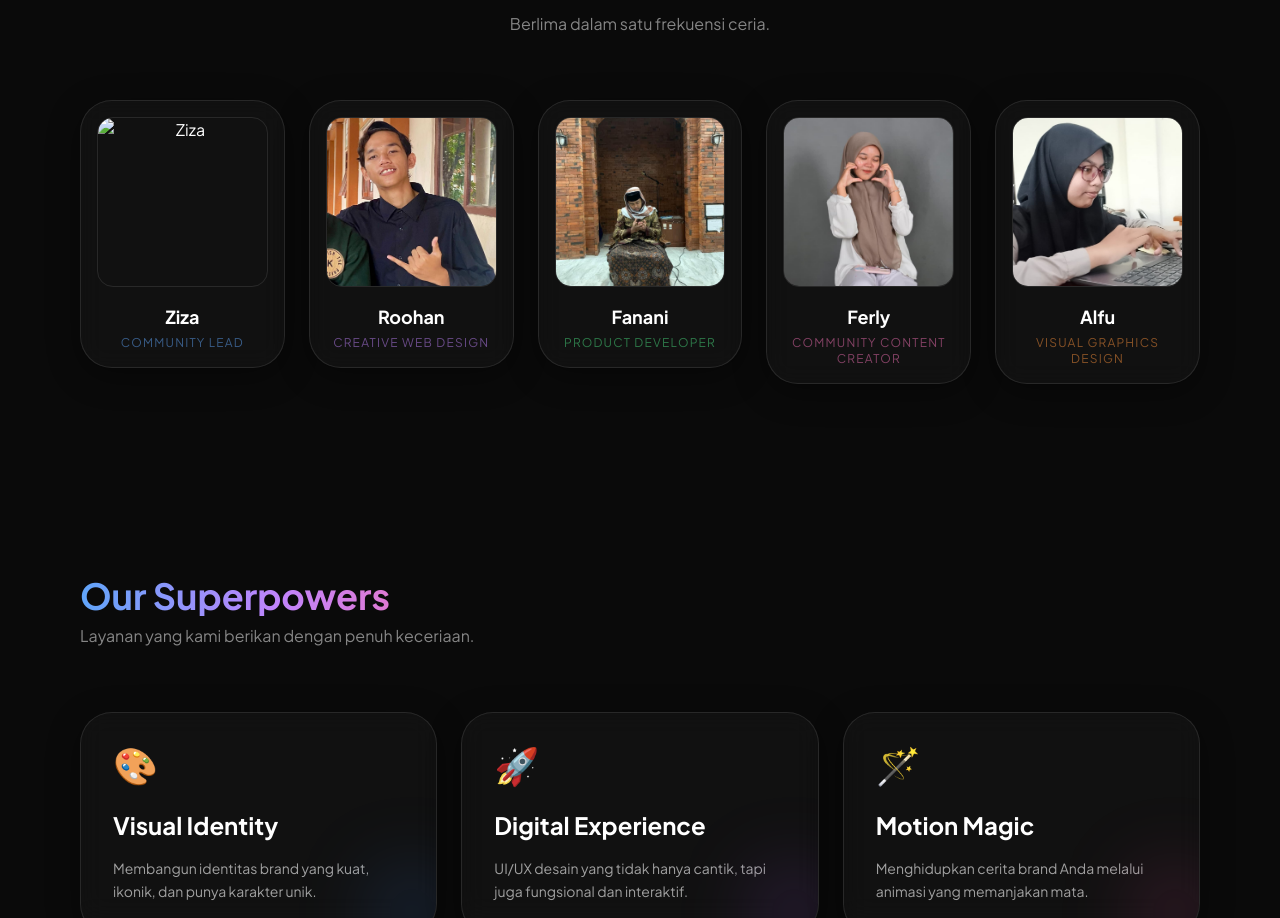
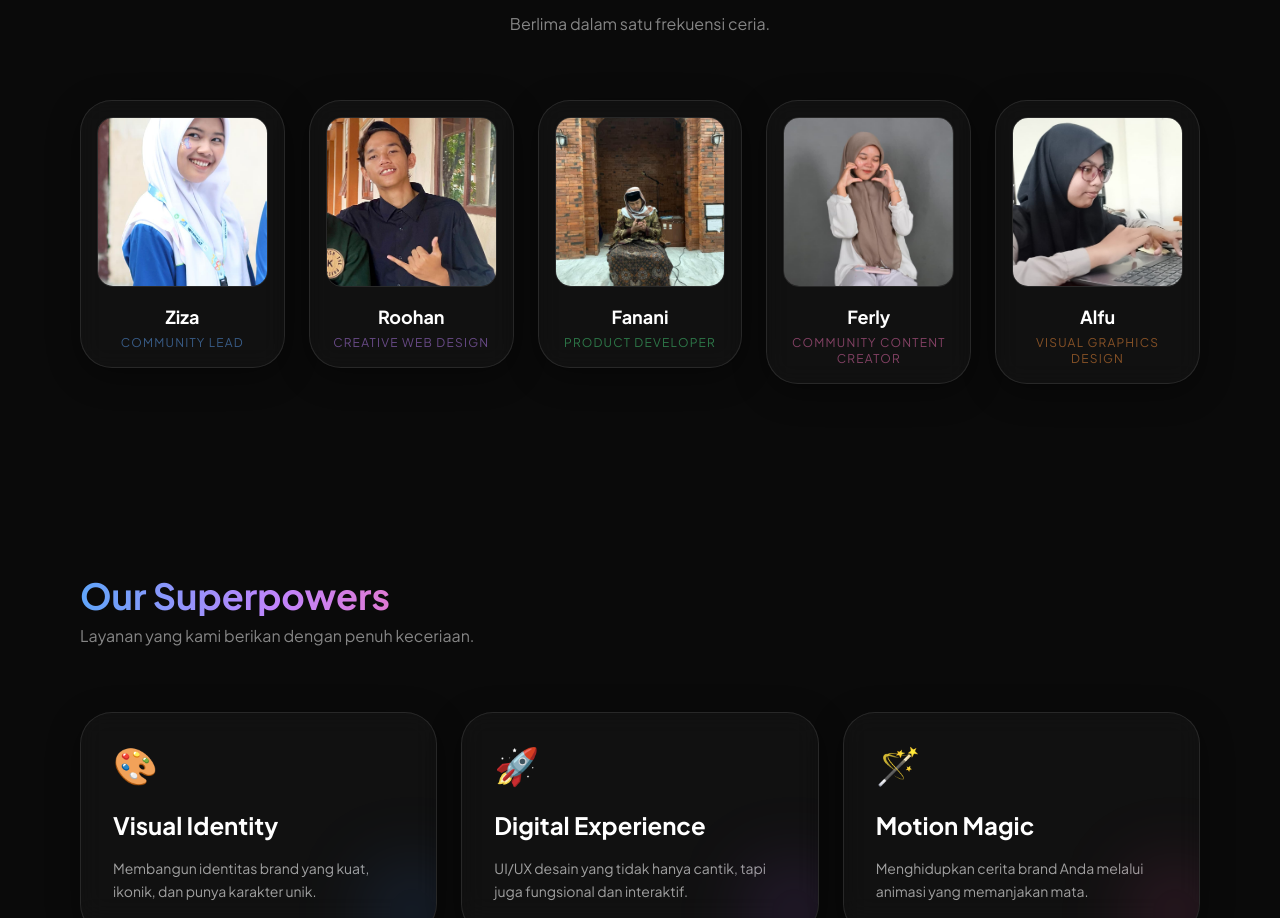
Before and after one commit to roohan238/Polorejo-, a plain HTML site: page index.html in a window 1280 px wide. Shown: the part 1752-2670 px from the top of the page. Drawn offline with nearby package versions, Linux system fonts and the light colour scheme; files whose address does not match are found by name.

Commit message:
Update index.html

```diff
--- a/index.html
+++ b/index.html
@@ -159,7 +159,7 @@
             <div class="member-card group">
                 <div class="glass p-4 rounded-[32px] text-center overflow-hidden">
                     <div class="aspect-square rounded-2xl overflow-hidden mb-4 border border-white/10">
-                        <img src="gambar/ziza.jpeg" alt="Ziza" class="w-full h-full object-cover">
+                        <img src="ziza.jpeg" alt="Ziza" class="w-full h-full object-cover">
                     </div>
                     <h3 class="font-bold text-lg">Ziza</h3>
                     <p class="text-xs opacity-50 uppercase tracking-widest mt-1 text-blue-400">Community Lead</p>
@@ -697,4 +697,5 @@
     </footer>
 
 </body>
+
 </html>
```
